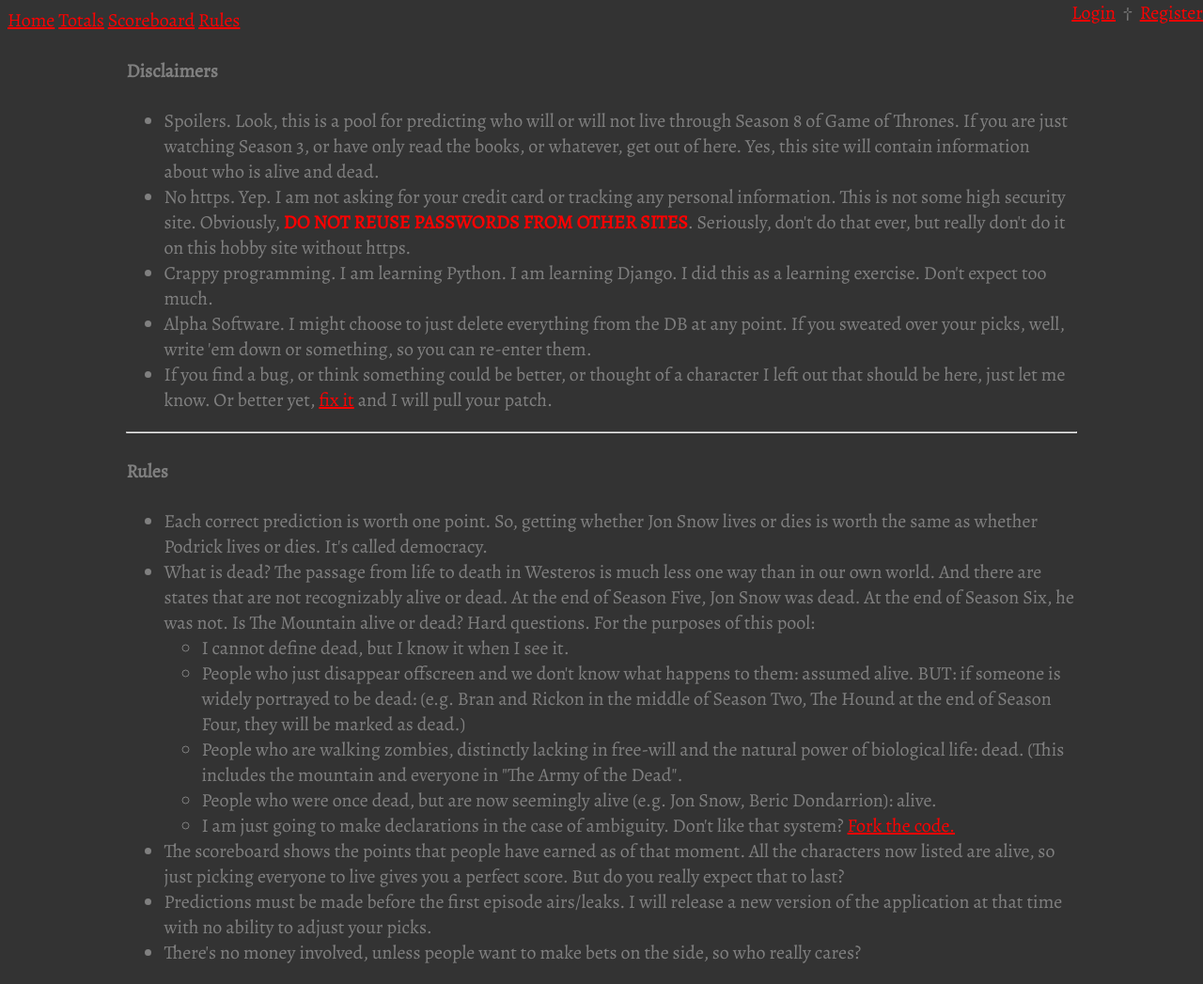
After one commit to ojplg/gotdp, a Django app: page /pool/rules_disclaimers in a window 1280 px wide. The commit adds this page. Shown: the whole page at 94% size. Run offline with Django 3.2, Linux system fonts and the light colour scheme.

Commit message:
Add rules

```diff
--- a/pool/static/pool/gotdp.css
+++ b/pool/static/pool/gotdp.css
@@ -52,3 +52,8 @@ a:link {
 a:visited {
     color: yellow;
 }
+
+span.emphasize {
+    font-weight: bold;
+    color: red;
+}
--- a/pool/templates/base.html
+++ b/pool/templates/base.html
@@ -16,14 +16,15 @@
         <a href="{% url 'index' %}">Home</a>
         <a href="{% url 'summary' %}">Totals</a>
         <a href="{% url 'scoreboard' %}">Scoreboard</a>
+        <a href="{% url 'rules_disclaimers' %}">Rules</a>
     </div>
 
     <div class="navigation_login">
     {% if user.is_authenticated %}
 
+        <a href="{% url 'profile' %}">Your Picks</a>
+        &nbsp;&dagger;&nbsp;
         <a href="logout">Logout</a>
-        &nbsp;&dagger;&nbsp;
-        <a href="{% url 'profile' %}">Your Picks</a>
 
 
     {% else %}
--- /dev/null
+++ b/pool/templates/disclaimers.html
@@ -0,0 +1,10 @@
+
+<h4>Disclaimers</h4>
+
+<ul>
+    <li>Spoilers. Look, this is a pool for predicting who will or will not live through Season 8 of Game of Thrones. If you are just watching Season 3, or have only read the books, or whatever, get out of here. Yes, this site will contain information about who is alive and dead.</li>
+    <li>No https. Yep. I am not asking for your credit card or tracking any personal information. This is not some high security site. Obviously, <span class="emphasize">DO NOT REUSE PASSWORDS FROM OTHER SITES</span>. Seriously, don't do that ever, but really don't do it on this hobby site without https.</li>
+    <li>Crappy programming. I am learning Python. I am learning Django. I did this as a learning exercise. Don't expect too much.</li>
+    <li>Alpha Software. I might choose to just delete everything from the DB at any point. If you sweated over your picks, well, write 'em down or something, so you can re-enter them.</li>
+    <li>If you find a bug, or think something could be better, or thought of a character I left out that should be here, just let me know. Or better yet, <a href="https://github.com/ojplg/gotdp">fix it</a> and I will pull your patch.</li>
+</ul>
--- a/pool/templates/index.html
+++ b/pool/templates/index.html
@@ -32,6 +32,10 @@
     <br/>
     <a href="{% url 'summary' %}">Totals</a>
     <br/>
+    <a href="{% url 'scoreboard' %}">Scoreboard</a>
+    <br/>
+    <a href="{% url 'rules_disclaimers' %}">Rules</a>
+    <br/>
 
 </div>
 
--- /dev/null
+++ b/pool/templates/rules.html
@@ -0,0 +1,18 @@
+
+<h4>Rules</h4>
+
+<ul>
+    <li>Each correct prediction is worth one point. So, getting whether Jon Snow lives or dies is worth the same as whether Podrick lives or dies. It's called democracy.</li>
+    <li>What is dead? The passage from life to death in Westeros is much less one way than in our own world. And there are states that are not recognizably alive or dead. At the end of Season Five, Jon Snow was dead. At the end of Season Six, he was not. Is The Mountain alive or dead? Hard questions. For the purposes of this pool:
+        <ul>
+            <li>I cannot define dead, but I know it when I see it.</li>
+            <li>People who just disappear offscreen and we don't know what happens to them: assumed alive. BUT: if someone is widely portrayed to be dead: (e.g. Bran and Rickon in the middle of Season Two, The Hound at the end of Season Four, they will be marked as dead.)</li>
+            <li>People who are walking zombies, distinctly lacking in free-will and the natural power of biological life: dead. (This includes the mountain and everyone in "The Army of the Dead".</li>
+            <li>People who were once dead, but are now seemingly alive (e.g. Jon Snow, Beric Dondarrion): alive.</li>
+            <li>I am just going to make declarations in the case of ambiguity. Don't like that system? <a href="https://github.com/ojplg/gotdp">Fork the code.</a></li>
+        </ul>
+    </li>
+    <li>The scoreboard shows the points that people have earned as of that moment. All the characters now listed are alive, so just picking everyone to live gives you a perfect score. But do you really expect that to last?</li>
+    <li>Predictions must be made before the first episode airs/leaks. I will release a new version of the application at that time with no ability to adjust your picks.</li>
+    <li>There's no money involved, unless people want to make bets on the side, so who really cares?</li>
+</ul>
--- /dev/null
+++ b/pool/templates/rules_disclaimers.html
@@ -0,0 +1,13 @@
+
+{% extends "base.html" %}
+
+
+{% block content %}
+
+{% include "disclaimers.html" %}
+
+<hr/>
+
+{% include "rules.html" %}
+
+{% endblock %}
--- a/pool/urls.py
+++ b/pool/urls.py
@@ -11,4 +11,5 @@ urlpatterns = [
     path('register_user', views.register_user, name='register_user'),
     path('summary',views.summary, name='summary'),
     path('scoreboard',views.scoreboard, name='scoreboard'),
+    path('rules_disclaimers',views.rules_disclaimers, name='rules_disclaimers'),
 ]
--- a/pool/views.py
+++ b/pool/views.py
@@ -99,3 +99,6 @@ def scoreboard(request):
         scores[selections.user.email] = selections.compute_score(characters)
     context = { 'scores':scores }
     return render(request,'scoreboard.html',context)
+
+def rules_disclaimers(request):
+    return render(request,'rules_disclaimers.html',{})
```
Also changed, not shown: pool/templates/register_user.html (+1 -9 lines), README.md.
